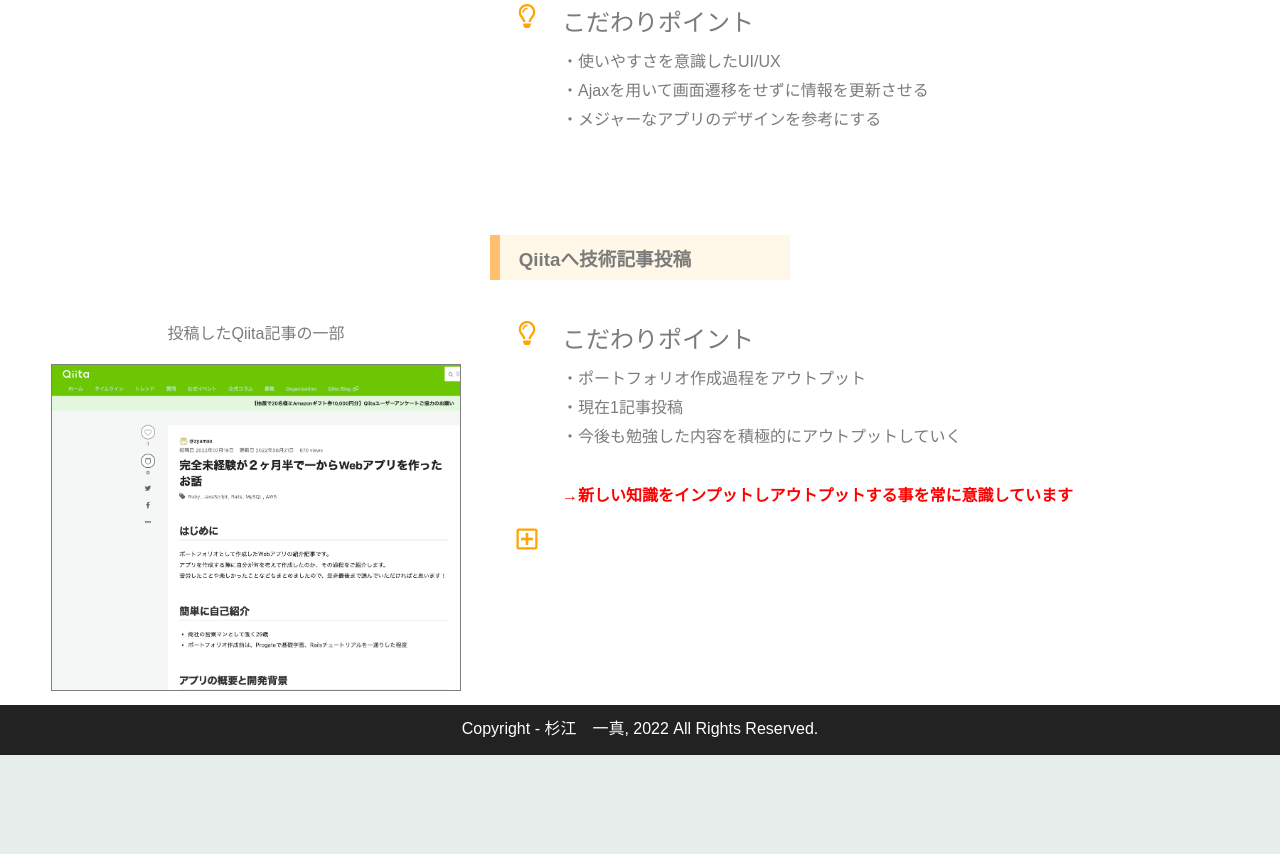
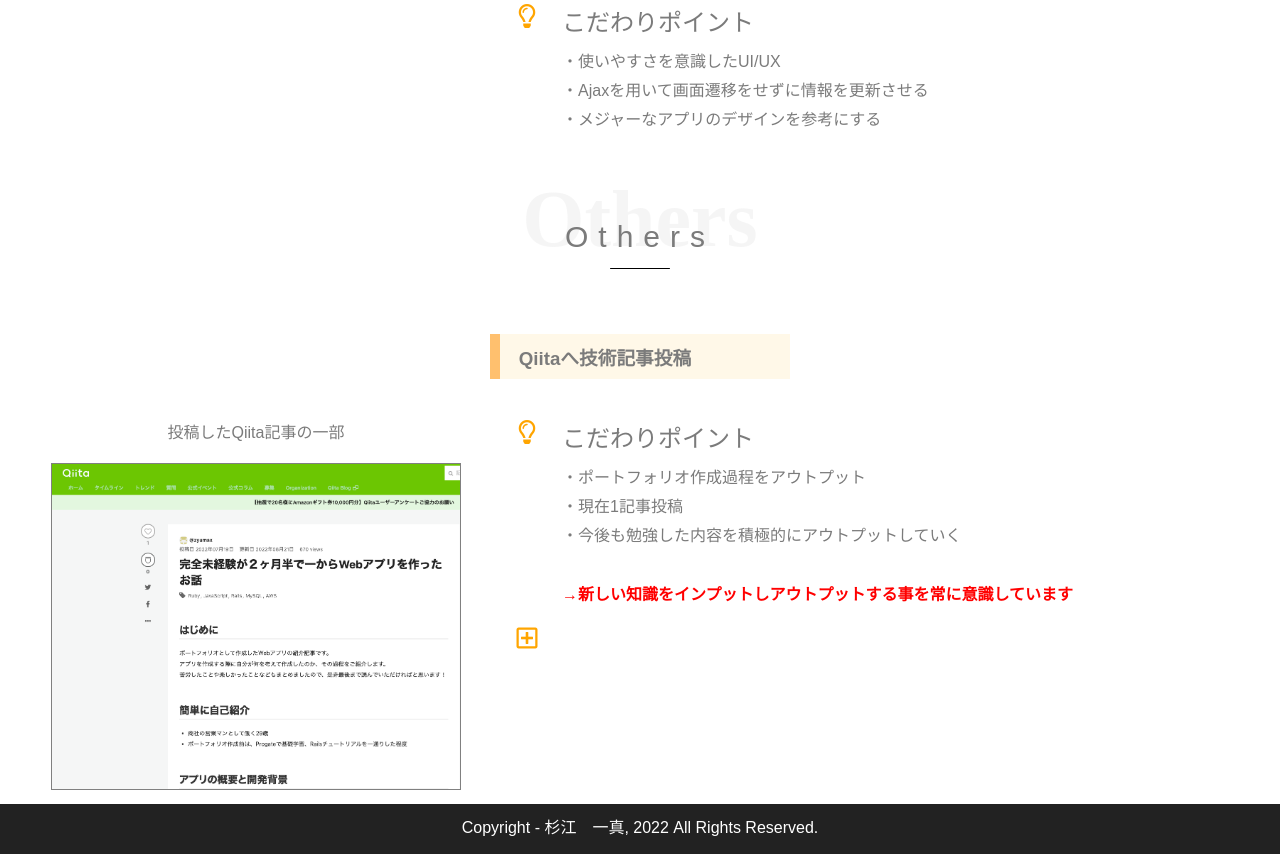
Before and after one commit to zyumax/zyumax, a plain HTML site: page index.html in a window 1280 px wide. Shown: the part 2945-3799 px from the top of the page. Before the commit the page ends 3700 px from the top, so only its background shows below. Drawn offline with nearby package versions, Linux system fonts and the light colour scheme.

Commit message:
Others修正

```diff
--- a/index.html
+++ b/index.html
@@ -246,8 +246,10 @@
           </section>
         </div>
       </div>
+    </section>
 
-    </section>
+    <section class="text-center padding_top" id="section7">
+      <div class="front_text">Others<h2 class="back_text">Others</h2></div>
       <h3 class="content_title">Qiitaへ技術記事投稿</h3>
       <div class="container">
         <div class="left_space">
@@ -281,8 +283,6 @@
           </section>
         </div>
       </div>
-
-
     </section>
   </div>
 
```
